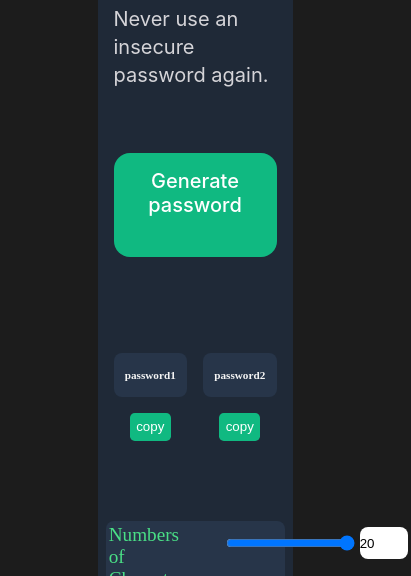
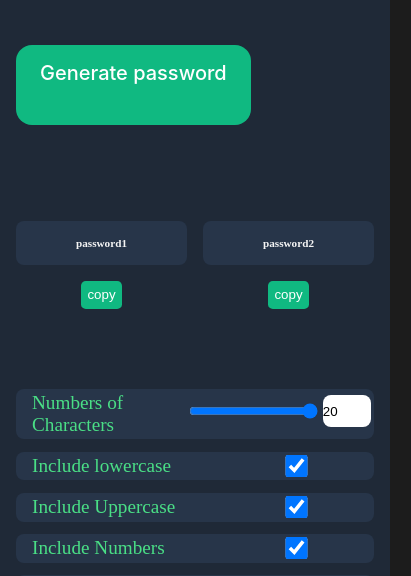
Before and after one commit to Engrfran6/password-generator, a plain HTML site: page index.html in a window 390 px wide. Shown: the part 203-779 px from the top of the page, 411 px wide, since content can reach past the window. Drawn offline with Linux system fonts and the light colour scheme.

Commit message:
media querry

```diff
--- a/index.css
+++ b/index.css
@@ -14,12 +14,14 @@ body{
 
 
 .hero{
-    width: 50%;
+    position: fixed;
+    left: calc(50% - 15%);
+    width: 30%;
     background: #1F2937;
     height: max-content;
     border-radius: 20px;
     border-bottom: 3px solid #4ADF86;
-    margin: 0 auto;
+    margin-top: 4rem;
 }
 
 
@@ -59,6 +61,7 @@ body{
     margin: 3rem 1rem ;
     padding: 1rem 1.5rem;
     transition: ease;
+
 }
 
 /* adding ripple effect to button */
@@ -99,7 +102,7 @@ body{
 }
 
 
-.btn {
+.btn_copy {
 	color: #fff;
 	cursor: pointer;
 	padding: .4rem;
@@ -109,30 +112,58 @@ body{
 }
 
 
-.settings {
-    margin: 4rem .5rem;
+.form_container {
+    display: grid;
+    gap: .8rem;
+    margin: 4rem 1rem;
+}
+
+
+.form_el{
+    display: grid;
+    grid-template-columns: 1fr 1fr;
+    gap: 2rem;
+    background: #273549;
+    padding: .2rem 0 0.2rem 1rem;
+    border-radius: .5rem;
     color: #4ADF86;
     font-size: 1.2rem;
 }
 
-
-.form-el{
-    display: grid;
-    grid-template-columns: 1fr 1fr;
-    gap: 2rem;
-    background: #273549;
-    padding: .2rem;
-    border-radius: .5rem;
+.form_el >div{
+    display: flex;
+    justify-content: center;
+    gap: .3rem;
+    padding: 0.2rem;
 }
 
-.form-el >div{
-    display: flex;
-    gap: .3rem;
-    padding: 0.2rem;
-    margin-right: 4.5rem;
-}
-
-.form-el >div input{
+.form_el >div input{
     border-radius: .5rem;
     height: 2rem;
 }
+
+
+/* ====================MEDIA QUERY MD================= */
+
+@media screen and (max-width: 1024px){
+  .hero{
+    width: 50%;
+    position: fixed;
+    left: calc(50% - 25%);
+     margin-top: 0;
+
+    }
+}
+
+/* ====================MEDIA QUERY SM================= */
+
+@media screen and (max-width: 600px){
+  .hero{
+    width: 100%;
+    position: fixed;
+    left: calc(50% - 50%);
+     margin-top: 0;
+
+  }
+
+}
--- a/index.html
+++ b/index.html
@@ -23,47 +23,47 @@
     <div class="result-container">
         <div>
             <p class="result" id='result'>password1</p>
-            <button class="btn" id="clipboard">
+            <button class="btn_copy" id="clipboard">
                 <i class="far fa-clipboard"></i>copy
             </button>
         </div>
 
         <div>
             <p class="result" id="result2">password2</p>
-            <button class="btn" id="clipboard2">
+            <button class="btn_copy" id="clipboard2">
                 <i class="far fa-clipboard"></i>copy
             </button>
         </div>
 
     </div>
 
-    <form action="submit" class="settings">
-        <div class="form-el">
-            <label for="">Numbers of Characters</label>
+    <form class="form_container">
+        <div class="form_el">
+            <label>Numbers of Characters</label>
         <div>
             <input type="range" min="4" max="20" value="20" id='length' class="input-f"/>
             <input type="number" min="4" max="20" value="20" id="length2" class="input-f"/>
         </div>
         </div>
 
-        <div class="form-el">
+        <div class="form_el">
             <label>Include lowercase</label>
-            <input type="checkbox" id='lowercase' checked/ class="input-f">
+            <input type="checkbox" id='lowercase' checked>
         </div>
 
-        <div class="form-el">
+        <div class="form_el">
             <label>Include Uppercase</label>
-            <input type="checkbox" id='uppercase' checked/ class="input-f">
+            <input type="checkbox" id='uppercase' checked>
         </div>
 
-        <div class="form-el">
+        <div class="form_el">
             <label>Include Numbers</label>
-            <input type="checkbox" id='numbers' checked/ class="input-f">
+            <input type="checkbox" id='numbers' checked>
         </div>
 
-        <div class="form-el">
+        <div class="form_el">
             <label>Include Symbols</label>
-            <input type="checkbox" id='symbols' checked/ class="input-f">
+            <input type="checkbox" id='symbols' checked>
         </div>
     </form>
 </div>
```
